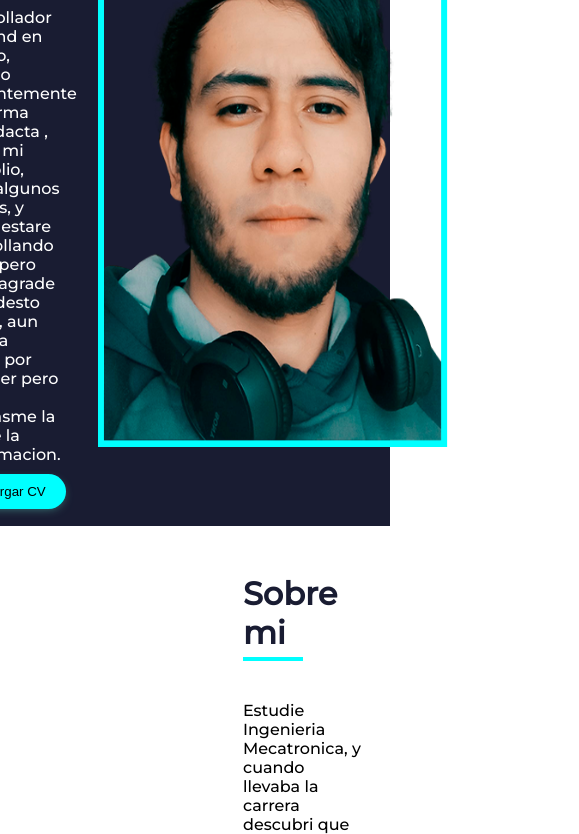
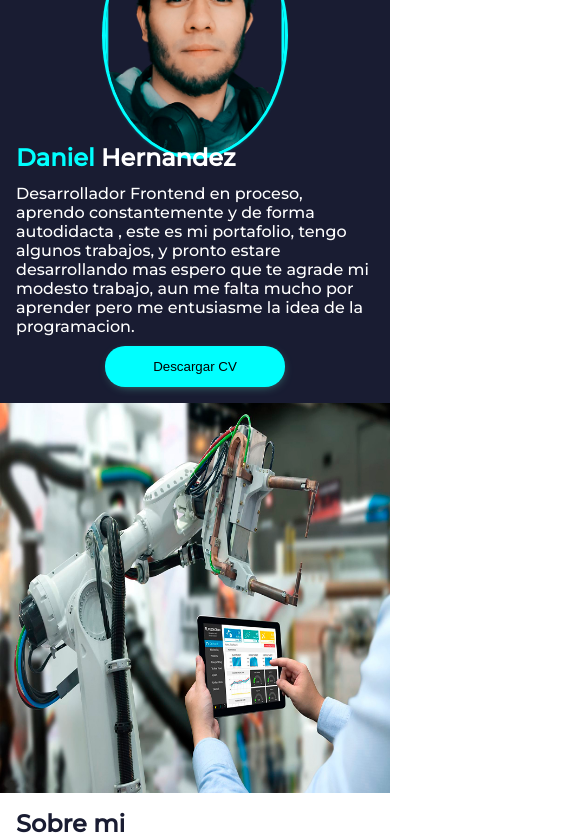
Before and after one commit to Daniel-Hernandez2020/porftolio, a plain HTML site: page index.html in a window 390 px wide. Shown: the part 251-1085 px from the top of the page, 579 px wide, since content can reach past the window. Drawn offline with Linux system fonts and the light colour scheme.

Commit message:
termine main rwd

```diff
--- a/css/style.css
+++ b/css/style.css
@@ -6,10 +6,18 @@
     box-sizing: border-box;
 
 }
+html{
+
+    font-size: 16px;
+
+
+}
 
 body{
 
     font-family: 'Montserrat', sans-serif;
+    font-size: 16px;
+    color: #fff;
 
 
 
@@ -21,8 +29,6 @@ body{
     width: 100%;
     height: 100vh;
     background-color: #191c32;
-    color: #fff;
-
     /*Cambio a grid*/
     display: grid;
     grid-template-columns: repeat(2, 1fr);
@@ -473,3 +479,242 @@ main img{
 
 
 }
+
+
+/*Responsive*/
+@media  screen and (max-width: 1024px) {
+
+    body{
+        width: 100vw;
+    }
+
+    .wrapper{
+
+        width: 100vw;
+        height: auto;
+        grid-template-columns: 100vw;
+        grid-template-rows: repeat(6, auto);
+        grid-template-areas:
+        "header"
+        "main"
+        "about"
+        "portfolio"
+        "contact"
+        "footer";
+
+
+    }
+
+    .order-1 { order:1;}
+    .order-2 { order:2;}
+    .order-3 { order:3;}
+
+    .header{
+
+
+        grid-area: header;
+
+
+
+    }
+
+   .about{
+
+    grid-area: about;
+    display: flex;
+    flex-direction: column;
+
+   }
+
+   .about img{
+
+        width: 100%;
+
+   }
+
+   .portfolio{
+
+    grid-area: portfolio;
+
+   }
+
+   .contact{
+
+    grid-area: contact;
+
+   }
+
+   .footer{
+
+
+    grid-area: footer;
+
+   }
+
+
+    .navbar {
+
+
+        display: flex;
+        flex-direction: column;
+        align-items: center;
+
+
+    }
+
+
+    main .info-picture{
+
+        width: 180px;
+        height: 180px;
+
+
+    }
+
+
+    main figure{
+
+        width: 100%;
+        height: 100%;
+    }
+
+
+    main img{
+
+        border-radius: 50%;
+        max-width: 100%;
+        width: 100%;
+        height: auto;
+        box-shadow: aqua 0px 1px 4px, aqua 0px 0px 0px 3px;
+
+    }
+
+
+    .navbar{
+
+
+        padding: 1.5rem 1rem;
+
+    }
+
+    .menu{
+
+        width: 100%;
+        display: flex;
+        justify-content: space-between;
+        margin-top: 1rem;
+        margin-bottom: 3rem;
+
+
+
+    }
+
+    .menu a {
+
+
+        font-size: 1rem;
+        padding: 0;
+    }
+
+
+    main{
+
+        grid-area: main;
+        width: 100%;
+        height: auto;
+        display: flex;
+        flex-direction: column;
+        align-items: center;
+        padding: 1rem;
+
+    }
+
+    .info-picture{
+
+        margin-bottom: 1.5rem;
+
+    }
+
+    main .info-content{
+
+        width: 100%;
+        margin-top: 1.5rem;
+        display: flex;
+        flex-direction: column;
+        justify-content: center;
+
+    }
+
+    main h1{
+
+        font-size: 1.5rem;
+
+    }
+
+    main .description{
+
+        width: 100%;
+        font-size: 1rem;
+
+    }
+
+    main a{
+
+        align-self: center;
+
+    }
+
+    .download-cv{
+
+        padding: .8rem 3rem;
+
+    }
+
+    .about{
+
+        grid-area: about;
+
+    }
+
+    .about-info h2 {
+
+        font-size: 1.5rem;
+        color: #191c32;
+    }
+
+    .about-info{
+
+        padding: 1rem;
+        font-size: 1rem;
+
+    }
+
+    .portfolio{
+
+        grid-area: portfolio;
+
+    }
+
+    .portfolio .container{
+
+
+        width: 100%;
+        display: flex;
+        flex-direction: column;
+
+    }
+
+    .contact-section{
+
+        grid-area: contact;
+
+    }
+
+    .footer{
+
+        grid-area: footer;
+
+    }
+
+
+}
--- a/index.html
+++ b/index.html
@@ -3,6 +3,7 @@
 <head>
     <meta charset="UTF-8">
     <meta http-equiv="X-UA-Compatible" content="IE=edge">
+    <meta name="viewport" content="width=device-width, user-scalabe=no">
     <title>Portafolio</title>
     <link rel="stylesheet" href="css/style.css">
     <link rel="stylesheet" href="https://use.fontawesome.com/releases/v5.15.4/css/all.css" integrity="sha384-DyZ88mC6Up2uqS4h/KRgHuoeGwBcD4Ng9SiP4dIRy0EXTlnuz47vAwmeGwVChigm" crossorigin="anonymous">
@@ -34,7 +35,7 @@
 
         <main>
 
-            <div class="info-content">
+            <div class="info-content order-2">
                 <h1><span>Daniel </span>Hernandez</h1>
                 <p class="description">Desarrollador Frontend en proceso, aprendo constantemente y de forma autodidacta
                     , este es mi portafolio, tengo algunos trabajos, y pronto estare desarrollando mas
@@ -46,10 +47,12 @@
                 </a>
             </div>
 
-            <div class="info-picture">
-
-                <img src="./img/picture.png" alt="Juan Daniel picture">
-
+            <div class="info-picture order-1">
+                <figure>
+                    <img srcset="./img/picture.png,
+                    ./img/profile3_res.png 2x
+                    " alt="Juan Daniel picture">
+                </figure>
             </div>
 
        </main>
```
Also changed, not shown: img/profile3_res.png (added).
